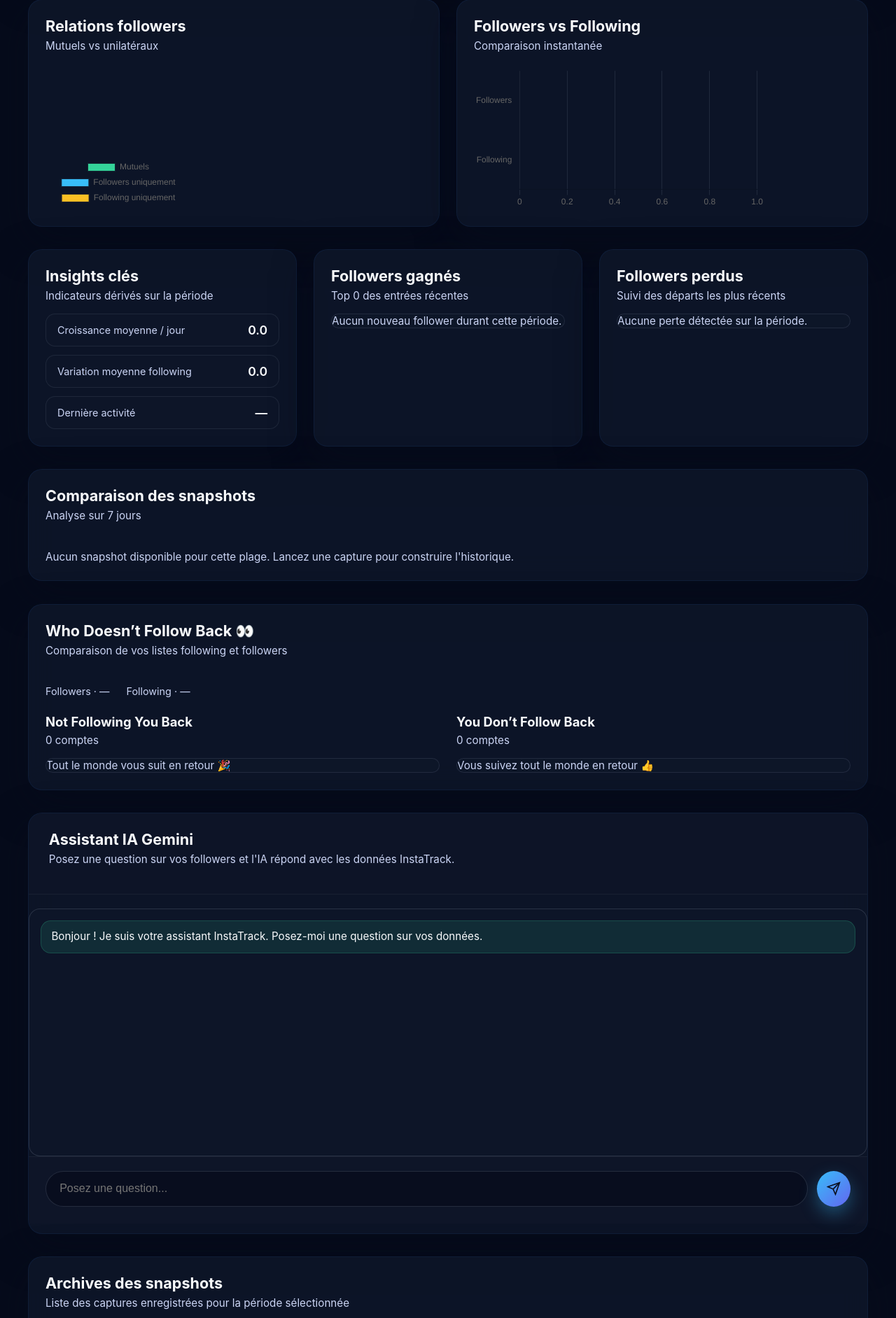
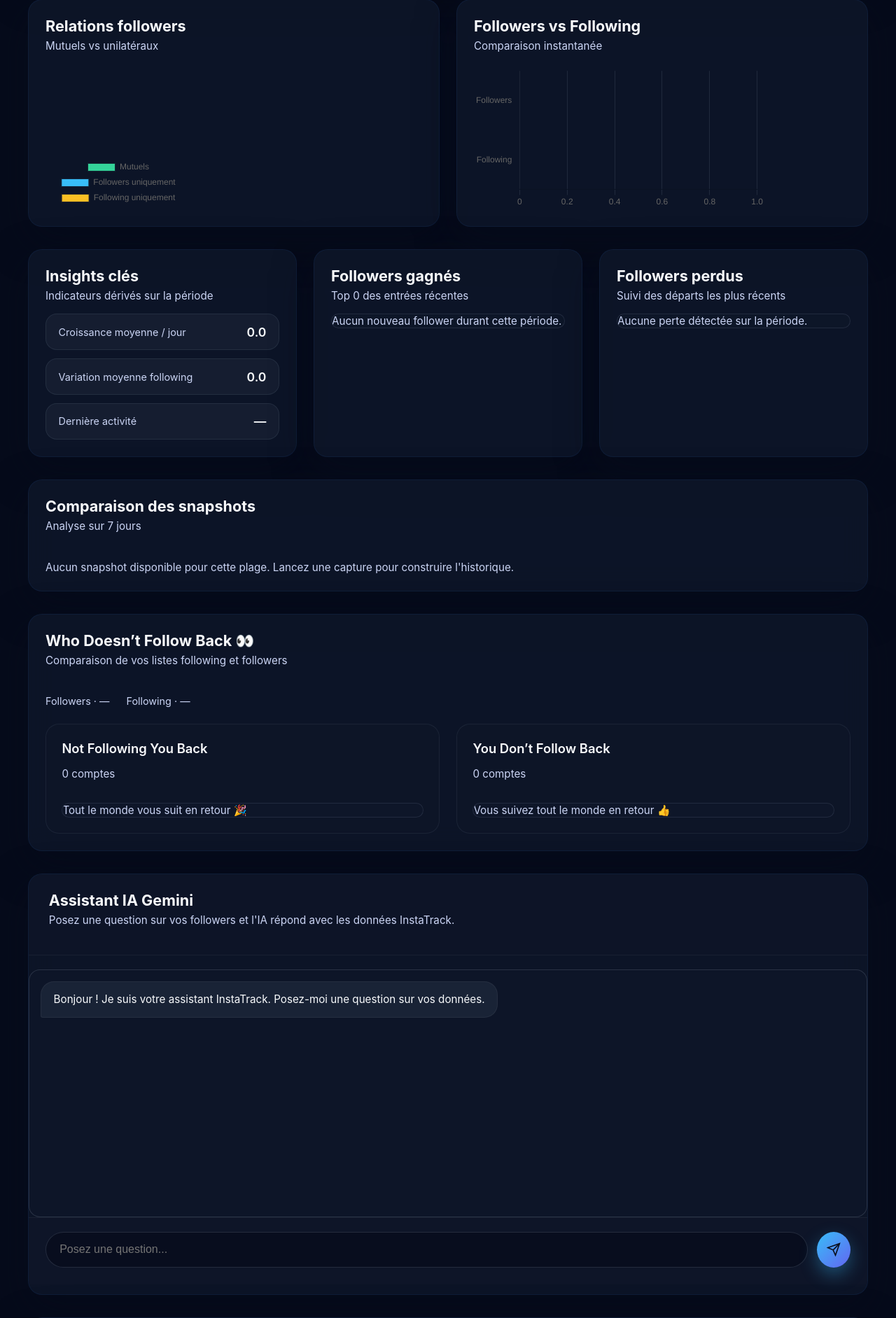
Before and after one commit to mohammedelahmar/InstaTrack, a Flask app: page / in a window 1280 px wide. Shown: the part 1102-2985 px from the top of the page at 70% size. Run offline with Flask 3, Linux system fonts and the light colour scheme; data that the repository does not hold is empty.

Commit message:
Style chat bubbles and improve general list styling

```diff
--- a/web/static/css/style.css
+++ b/web/static/css/style.css
@@ -553,20 +553,27 @@ body.charts-hidden .panel-row {
 }
 
 .ai-bubble {
-	padding: 0.75rem 0.9rem;
-	border-radius: 0.9rem;
+	max-width: 85%;
+	padding: 0.85rem 1.1rem;
+	border-radius: 1.2rem;
 	font-size: 0.95rem;
-	line-height: 1.35;
+	line-height: 1.5;
+	position: relative;
+	word-wrap: break-word;
 }
 
 .ai-bubble--user {
-	background: rgba(56, 189, 248, 0.12);
+	background: linear-gradient(135deg, var(--accent), #6366f1);
+	color: white;
 	align-self: flex-end;
+	border-bottom-right-radius: 0.2rem;
 }
 
 .ai-bubble--assistant {
-	background: rgba(52, 211, 153, 0.12);
-	border: 1px solid rgba(52, 211, 153, 0.2);
+	background: rgba(30, 41, 59, 0.75);
+	border: 1px solid rgba(255, 255, 255, 0.05);
+	align-self: flex-start;
+	border-bottom-left-radius: 0.2rem;
 }
 
 .ai-disabled {
@@ -785,10 +792,17 @@ body.charts-hidden .panel-row {
 	display: flex;
 	justify-content: space-between;
 	align-items: center;
-	background: rgba(15, 23, 42, 0.85);
+	background: rgba(30, 41, 59, 0.5);
+	/* Slightly lighter/transparent */
 	border: 1px solid rgba(148, 163, 184, 0.12);
-	padding: 0.75rem 1rem;
-	border-radius: 0.85rem;
+	padding: 0.9rem 1.1rem;
+	border-radius: 1rem;
+	transition: transform 0.15s ease, background 0.15s ease;
+}
+
+.insight-list li:hover {
+	background: rgba(30, 41, 59, 0.7);
+	transform: translateX(4px);
 }
 
 .insight-label {
@@ -943,15 +957,40 @@ body.charts-hidden .panel-row {
 	color: var(--text-secondary);
 }
 
-.followback-columns {
+.followback-columns,
+.comparison-columns {
 	display: grid;
-	grid-template-columns: repeat(auto-fit, minmax(260px, 1fr));
+	grid-template-columns: repeat(auto-fit, minmax(320px, 1fr));
 	gap: 1.5rem;
 }
 
-.followback-column h3 {
-	margin: 0 0 0.35rem;
+.followback-column,
+.comparison-column {
+	background: rgba(15, 23, 42, 0.4);
+	border: 1px solid rgba(148, 163, 184, 0.1);
+	border-radius: 1.2rem;
+	padding: 1.4rem;
+	display: flex;
+	flex-direction: column;
+	gap: 1rem;
+	transition: background 0.2s ease;
+}
+
+.followback-column:hover,
+.comparison-column:hover {
+	background: rgba(15, 23, 42, 0.6);
+	border-color: rgba(148, 163, 184, 0.2);
+}
+
+.followback-column h3,
+.comparison-column h3 {
+	margin: 0;
 	font-size: 1.15rem;
+	font-weight: 600;
+	color: var(--text-primary);
+	display: flex;
+	align-items: center;
+	gap: 0.6rem;
 }
 
 .followback-count {
```
